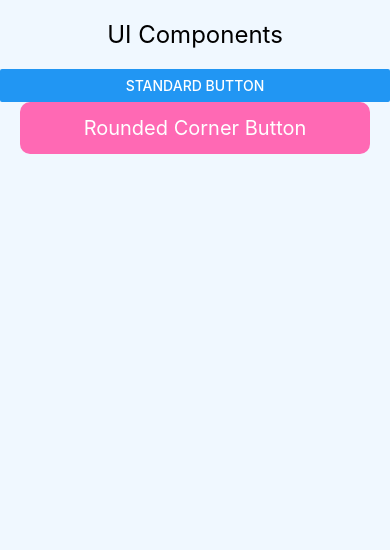
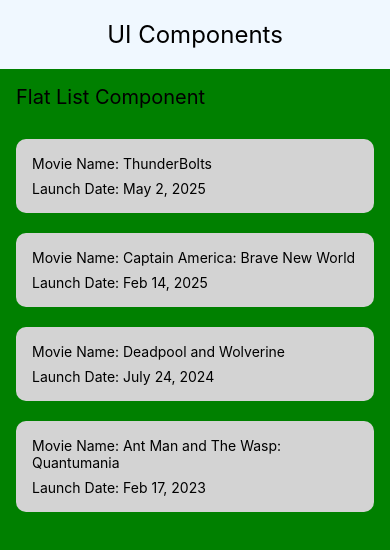
Before and after one commit to swanandvaidya/RnUiComponents, a React Native app: screen / in a window 390 px wide. Shown: the top 550 px of the page. Built offline with nearby package versions, Linux system fonts and the light colour scheme.

Commit message:
added basic flat list component

```diff
--- a/App.tsx
+++ b/App.tsx
@@ -2,6 +2,7 @@ import {Text, SafeAreaView, StyleSheet} from 'react-native';
 import React from 'react';
 import StandardButtonComponent from './src/components/Buttons/StandardButtonComponent';
 import ButtonWithRoundedCorner from './src/components/Buttons/ButtonWithRoundedCorner';
+import FlatListComponent from './src/components/Lists/FlatListComponent';
 
 const App = () => {
   return (
@@ -9,8 +10,9 @@ const App = () => {
       <Text style={{fontSize: 24, textAlign: 'center', marginVertical: 20}}>
         UI Components
       </Text>
-      <StandardButtonComponent />
-      <ButtonWithRoundedCorner />
+      {/* <StandardButtonComponent />
+      <ButtonWithRoundedCorner /> */}
+      <FlatListComponent />
     </SafeAreaView>
   );
 };
--- /dev/null
+++ b/src/components/Lists/FlatListComponent.jsx
@@ -0,0 +1,46 @@
+import {View, Text, StyleSheet, FlatList} from 'react-native';
+import React from 'react';
+import getMovieData from '../../../utility/MovieData';
+
+const FlatListComponent = () => {
+  let movieData = getMovieData;
+  console.log('Movie Data: ', movieData);
+  let timestamp = new Date().getTime();
+  console.log('Time Stamp: ', timestamp);
+
+  const MovieItem = ({item}) => (
+    <View style={styles.item}>
+      <Text style={{marginBottom: 8}}>Movie Name: {item.movieName}</Text>
+      <Text>Launch Date: {item.launchDate}</Text>
+    </View>
+  );
+
+  return (
+    <View style={styles.container}>
+      <Text style={{fontSize: 20, marginBottom: 20}}>Flat List Component</Text>
+      <FlatList
+        data={movieData}
+        renderItem={MovieItem}
+        keyExtractor={movieData => {
+          movieData.id;
+        }}
+      />
+    </View>
+  );
+};
+
+const styles = StyleSheet.create({
+  container: {
+    flex: 1,
+    padding: 16,
+    backgroundColor: 'green',
+  },
+  item: {
+    padding: 16,
+    marginVertical: 10,
+    backgroundColor: 'lightgrey',
+    borderRadius: 10,
+  },
+});
+
+export default FlatListComponent;
--- /dev/null
+++ b/utility/MovieData.js
@@ -0,0 +1,24 @@
+const getMovieData = [
+  {
+    id: '1',
+    movieName: 'ThunderBolts',
+    launchDate: 'May 2, 2025',
+  },
+  {
+    id: '2',
+    movieName: 'Captain America: Brave New World',
+    launchDate: 'Feb 14, 2025',
+  },
+  {
+    id: '3',
+    movieName: 'Deadpool and Wolverine',
+    launchDate: 'July 24, 2024',
+  },
+  {
+    id: '4',
+    movieName: 'Ant Man and The Wasp: Quantumania',
+    launchDate: 'Feb 17, 2023',
+  },
+];
+
+export default getMovieData;
```
